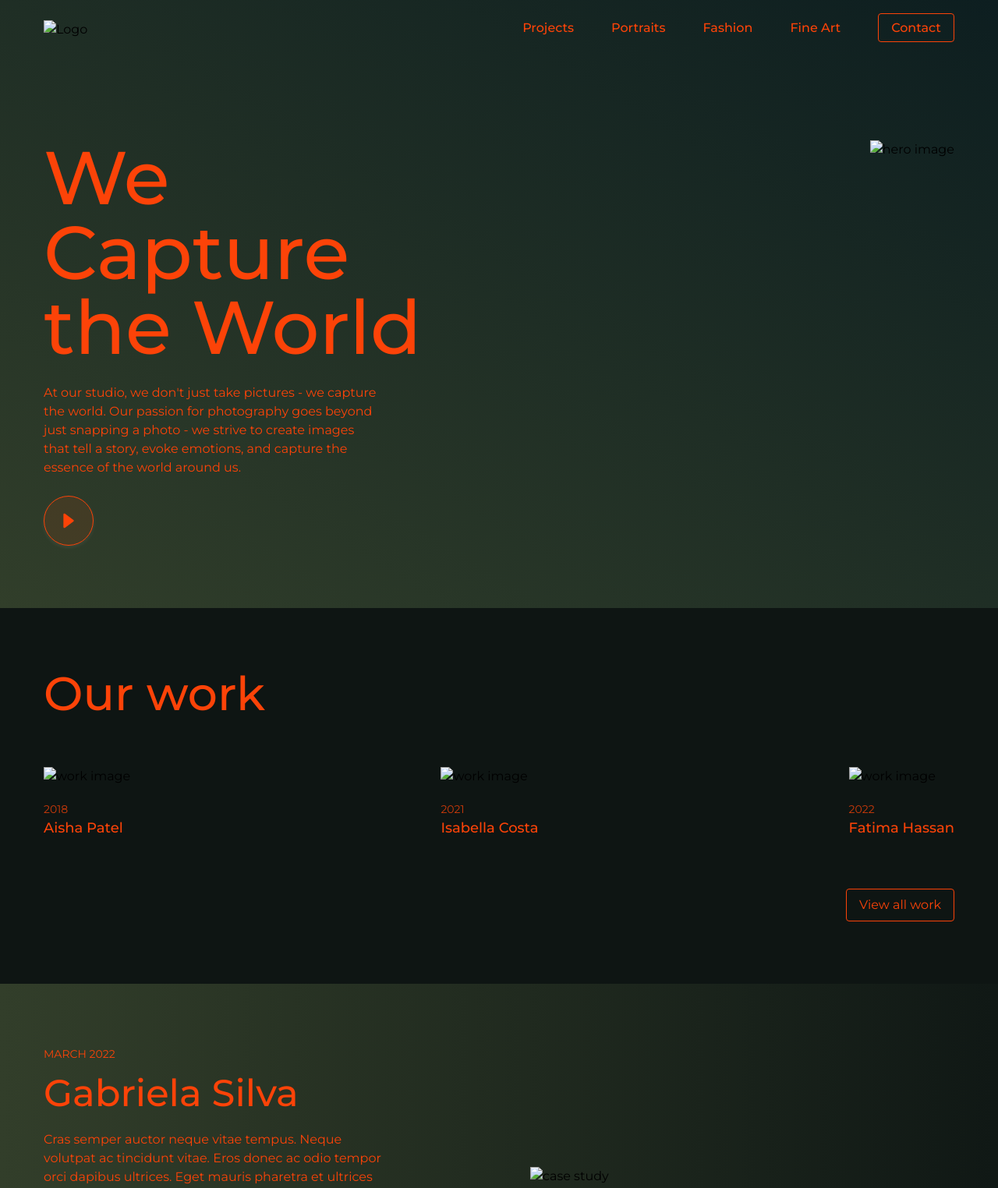
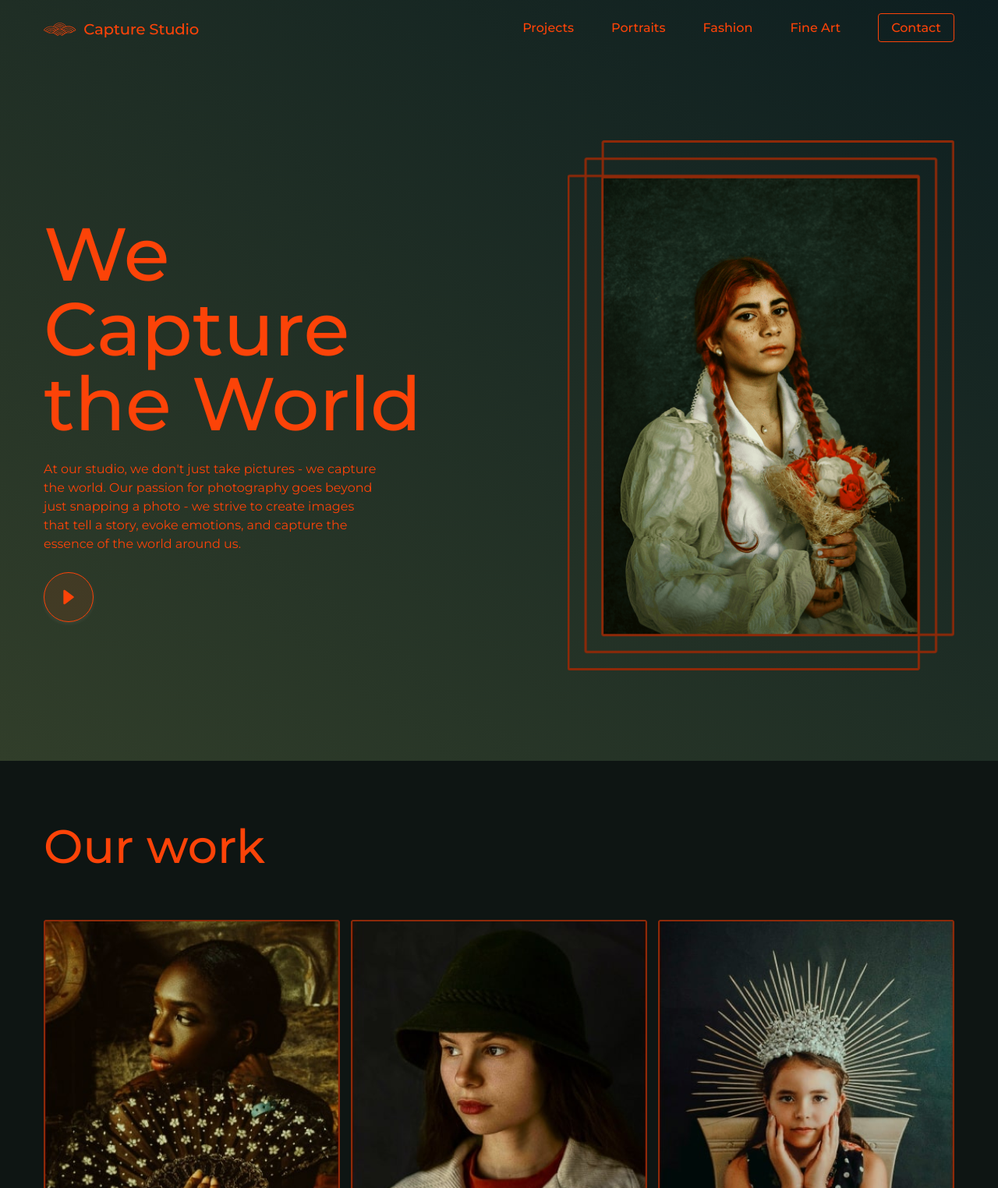
Before and after one commit to gmsakibursabbir/capture-studio, a website: page index.html in a window 1280 px wide. Shown: the top 1524 px of the page at 78% size. Drawn offline with nearby package versions, Linux system fonts and the light colour scheme; files that its build step writes are made by us from their sources; the site is published under a folder, as on GitHub Pages, so addresses that start at the root find nothing.

Commit message:
first commit

```diff
--- a/index.html
+++ b/index.html
@@ -22,7 +22,7 @@
       <nav class="lg:bg-transparent bg-main-dark">
         <div class="flex flex-wrap items-center justify-between sm:py-6 py-4">
           <a href=" index.html" class="flex items-center space-x-3 rtl:space-x-reverse lg:-mt-4 mt-0">
-            <img src="/images/logo.svg" class="sm:max-w-[200px] max-w-[170px]" alt=" Logo" />
+            <img src="./images/logo.svg" class="sm:max-w-[200px] max-w-[170px]" alt=" Logo" />
           </a>
           <button data-collapse-toggle="navbar-default" type="button"
             class="inline-flex items-center p-2 w-10 h-10 justify-center text-sm rounded-lg lg:hidden"
@@ -97,7 +97,7 @@
             </div>
           </div>
           <div class="flex lg:justify-end justify-center md:pt-0  order-1 lg:order-2 lg:pb-9 md:pb-16 pb-12">
-            <img src="/images/hero.png" alt="hero image">
+            <img src="./images/hero.png" alt="hero image">
           </div>
         </div>
       </div>
@@ -111,21 +111,21 @@
         </div>
         <div class="flex justify-between items-center mx-0 lg:flex-row flex-col lg:gap-0 sm:gap-16 gap-10 my-16">
           <div>
-            <img src="/images/work-1.png" alt="work image">
+            <img src="./images/work-1.png" alt="work image">
             <div class="mt-5">
               <p class="text-deep-red text-sm">2018</p>
               <p class="text-primary text-lg font-medium">Aisha Patel</p>
             </div>
           </div>
           <div>
-            <img src="/images/work-2.png" alt="work image">
+            <img src="./images/work-2.png" alt="work image">
             <div class="mt-5">
               <p class="text-deep-red text-sm">2021</p>
               <p class="text-primary text-lg font-medium">Isabella Costa</p>
             </div>
           </div>
           <div>
-            <img src="/images/work-3.png" alt="work image">
+            <img src="./images/work-3.png" alt="work image">
             <div class="mt-5">
               <p class="text-deep-red text-sm">2022</p>
               <p class="text-primary text-lg font-medium">Fatima Hassan</p>
@@ -161,13 +161,13 @@
             </div>
           </div>
           <div class="order-1 lg:order-2 lg:mx-0 mx-auto">
-            <img src="/images/study-1.png" class="" alt="case study">
+            <img src="./images/study-1.png" class="" alt="case study">
           </div>
         </div>
         <!-- 2nd study -->
         <div class="grid lg:grid-cols-2 grid-cols-1 items-center lg:gap-40 gap-8 lg:py-20 py-16">
           <div>
-            <img src="/images/study-2.png" alt="case study">
+            <img src="./images/study-2.png" alt="case study">
           </div>
           <div class="max-w-[450px] lg:mx-0 mx-auto md:text-start text-center">
             <p class="text-primary text-sm mb-4 uppercase">Janurary 2010</p>
@@ -202,7 +202,7 @@
             </div>
           </div>
           <div class="order-1 lg:order-2 lg:mx-0 mx-auto">
-            <img src="/images/study-3.png" alt="case study">
+            <img src="./images/study-3.png" alt="case study">
           </div>
         </div>
         <!-- collection -->
@@ -212,7 +212,7 @@
             <h3 class="lg:text-5xl text-3xl font-medium text-primary">Victorian Collection</h3>
           </div>
           <div class="md:mt-16 mt-8">
-            <img src="/images/collection.png" class="mx-auto w-full" alt="collection">
+            <img src="./images/collection.png" class="mx-auto w-full" alt="collection">
           </div>
           <div class="text-center pt-12">
             <a href="#"
@@ -252,7 +252,7 @@
   <footer id="footer" class="bg-main-dark pb-10">
     <div class="container">
       <div class="flex justify-between md:flex-row flex-col items-center lg:pb-20 pb-14 border-b border-primary">
-        <div class="md:mb-0 mb-6"><img src="/images/logo.svg" alt="logo"></div>
+        <div class="md:mb-0 mb-6"><img src="./images/logo.svg" alt="logo"></div>
         <div>
           <ul class="flex justify-center md:flex-row flex-col items-center md:space-x-6 gap-y-3">
             <li><a href="#" class="text-primary hover:text-white dark:text-primary  px-4 py-2 rounded">Projects</a>
```
